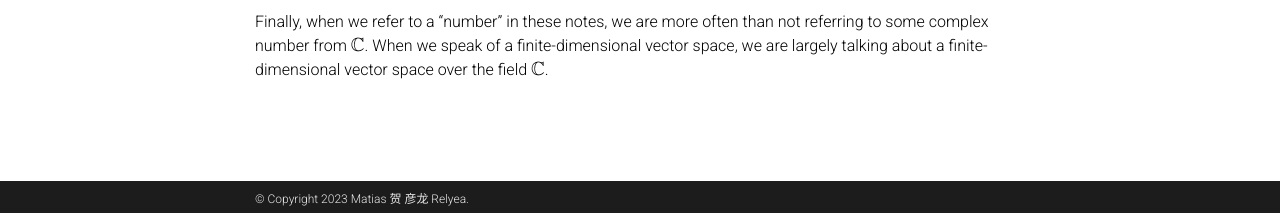
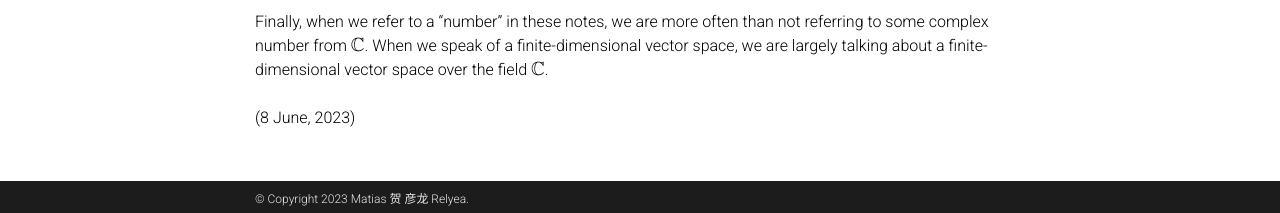
Before and after one commit to Quadcryo/quadcryo, a Jekyll site: the page built from _projects/introduction and final product (quantum mechanics research project).md, in a window 1280 px wide and 1289 px high. Shown: the part 1073-1286 px from the top of the window. Built offline with Jekyll 4.4.1, drawn with Linux system fonts in a browser that asks for light colours; comment, search, counter and statistics services are not loaded; a style sheet for code colours, icons or effects is not loaded.

```diff
--- a/_projects/introduction and final product (quantum mechanics research project).md
+++ b/_projects/introduction and final product (quantum mechanics research project).md
@@ -26,3 +26,6 @@ As I cannot construct a table in $$\LaTeX$$ (I am very sad) in this website due
 <br>
 Finally, when we refer to a "number" in these notes, we are more often than not referring to some complex number from $$\mathbb{C}$$. When we speak of a finite-dimensional vector space, we are largely talking about a finite-dimensional vector space over the field $$\mathbb{C}$$.
 <br>
+<br>
+(8 June, 2023)
+<br>
```
Also changed, not shown: _posts/2023-06-08-mobius.md (added, +6 -0 lines).
